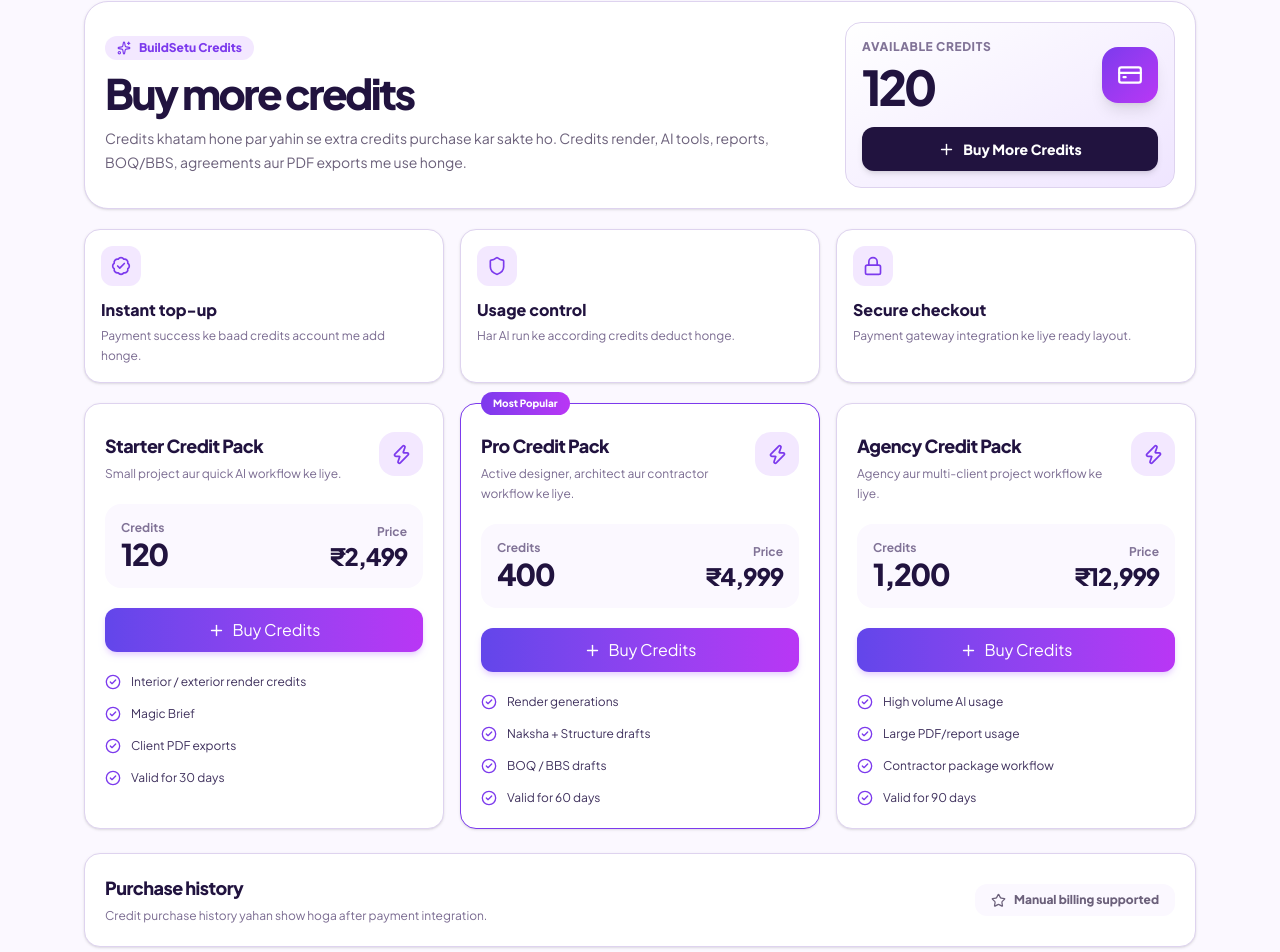
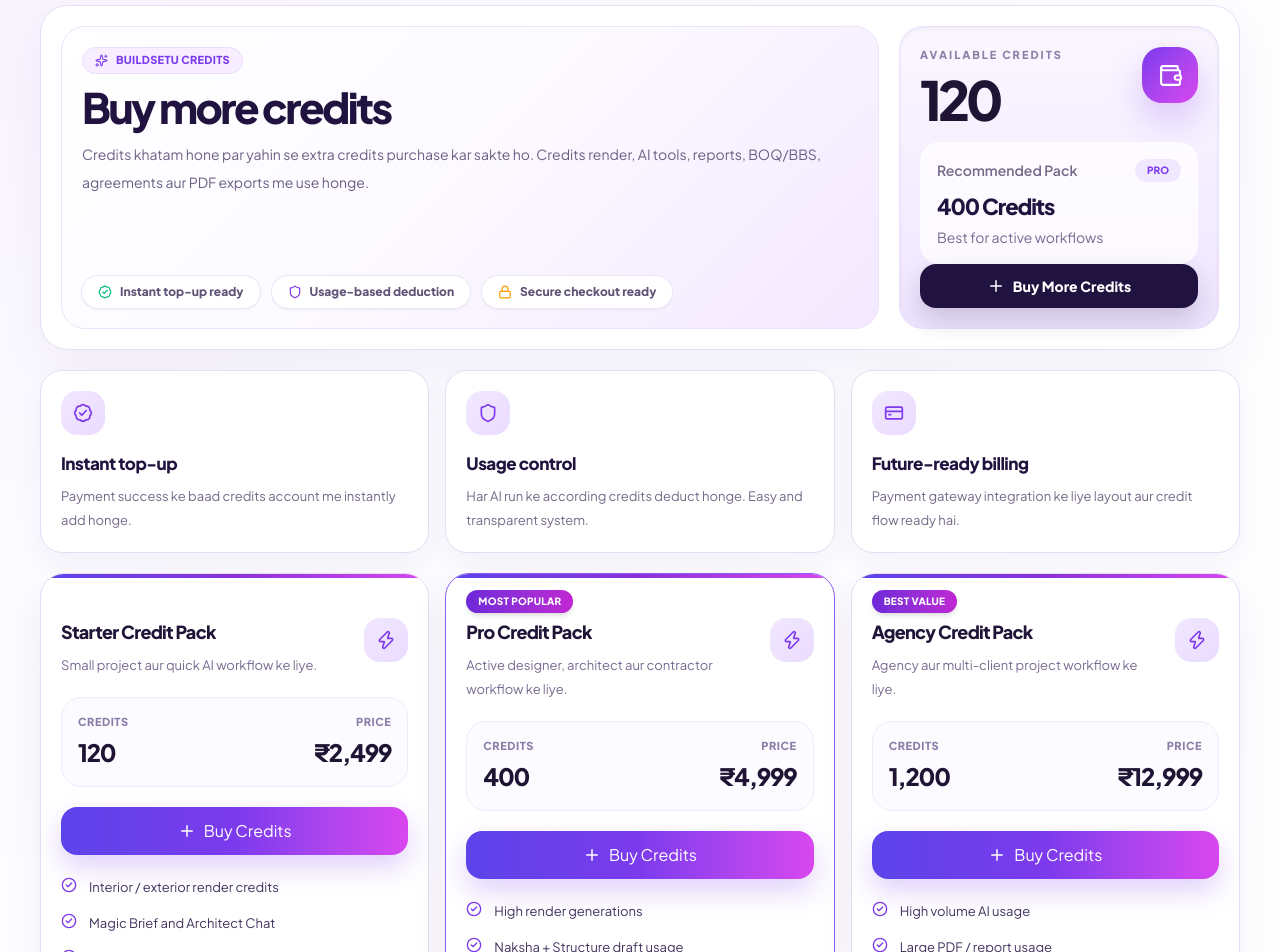
Before and after one commit to maihoonankitsingh/Build-Setu-Ai, a Next.js app: page /credits in a window 1280 px wide. Shown: the part 83-1035 px from the top of the page. Built offline with nearby package versions, Linux system fonts and the light colour scheme.

Commit message:
Refine credits page layout with compact equal sections

```diff
--- a/app/credits/page.tsx
+++ b/app/credits/page.tsx
@@ -1,5 +1,6 @@
 "use client";
 
+import type { ReactNode } from "react";
 import {
   ArrowLeft,
   BadgeCheck,
@@ -10,31 +11,63 @@ import {
   Shield,
   Sparkles,
   Star,
+  Wallet,
   Zap,
 } from "lucide-react";
 
-const packs = [
+type Pack = {
+  id: string;
+  name: string;
+  credits: number;
+  price: number;
+  badge?: string;
+  popular?: boolean;
+  desc: string;
+  features: string[];
+};
+
+const packs: Pack[] = [
   {
+    id: "starter",
     name: "Starter Credit Pack",
     credits: 120,
     price: 2499,
     desc: "Small project aur quick AI workflow ke liye.",
-    features: ["Interior / exterior render credits", "Magic Brief", "Client PDF exports", "Valid for 30 days"],
+    features: [
+      "Interior / exterior render credits",
+      "Magic Brief and Architect Chat",
+      "Client PDF exports",
+      "Valid for 30 days",
+    ],
   },
   {
+    id: "pro",
     name: "Pro Credit Pack",
     credits: 400,
     price: 4999,
+    badge: "MOST POPULAR",
+    popular: true,
     desc: "Active designer, architect aur contractor workflow ke liye.",
-    popular: true,
-    features: ["Render generations", "Naksha + Structure drafts", "BOQ / BBS drafts", "Valid for 60 days"],
+    features: [
+      "High render generations",
+      "Naksha + Structure draft usage",
+      "BOQ / BBS draft usage",
+      "Valid for 60 days",
+    ],
   },
   {
+    id: "agency",
     name: "Agency Credit Pack",
     credits: 1200,
     price: 12999,
+    badge: "BEST VALUE",
     desc: "Agency aur multi-client project workflow ke liye.",
-    features: ["High volume AI usage", "Large PDF/report usage", "Contractor package workflow", "Valid for 90 days"],
+    features: [
+      "High volume AI usage",
+      "Large PDF / report usage",
+      "Contractor package workflow",
+      "Valid for 90 days",
+    ],
   },
 ];
 
@@ -42,148 +75,257 @@ function money(value: number) {
   return "₹" + value.toLocaleString("en-IN");
 }
 
+function InfoCard({
+  icon,
+  title,
+  desc,
+}: {
+  icon: ReactNode;
+  title: string;
+  desc: string;
+}) {
+  return (
+    <div className="flex h-full min-h-[170px] flex-col rounded-[22px] border border-[#e6ddf4] bg-white p-5 shadow-[0_10px_28px_rgba(70,35,130,0.05)]">
+      <div className="mb-4 flex h-11 w-11 items-center justify-center rounded-2xl bg-gradient-to-br from-[#f2e8ff] to-[#eadbff] text-[#7c3aed]">
+        {icon}
+      </div>
+      <h3 className="text-[17px] font-black tracking-[-0.03em] text-[#21133f]">
+        {title}
+      </h3>
+      <p className="mt-2 text-[13px] leading-6 text-[#766987]">
+        {desc}
+      </p>
+    </div>
+  );
+}
+
+function PackCard({ pack }: { pack: Pack }) {
+  return (
+    <article
+      className={`relative flex h-full min-h-[520px] flex-col overflow-hidden rounded-[24px] border bg-white shadow-[0_16px_42px_rgba(65,29,120,0.06)] ${
+        pack.popular
+          ? "border-[#8b5cf6] shadow-[0_0_0_2px_rgba(139,92,246,0.10),0_18px_48px_rgba(91,33,182,0.10)]"
+          : "border-[#e6ddf4]"
+      }`}
+    >
+      <div className="h-1 w-full bg-gradient-to-r from-[#5b43ea] via-[#8b31d9] to-[#d946ef]" />
+
+      {pack.badge ? (
+        <div className="absolute left-5 top-4 rounded-full bg-gradient-to-r from-[#6d28d9] to-[#c026d3] px-3 py-1 text-[10px] font-black tracking-wide text-white shadow-md">
+          {pack.badge}
+        </div>
+      ) : null}
+
+      <div className="flex h-full flex-col p-5 pt-6">
+        <div className="mt-4 flex items-start justify-between gap-4">
+          <div>
+            <h2 className="text-[18px] font-black tracking-[-0.04em] text-[#201537]">
+              {pack.name}
+            </h2>
+            <p className="mt-2 text-[13px] leading-6 text-[#786a91]">
+              {pack.desc}
+            </p>
+          </div>
+
+          <div className="flex h-11 w-11 shrink-0 items-center justify-center rounded-2xl bg-gradient-to-br from-[#f1e8ff] to-[#eadbff] text-[#7c3aed]">
+            <Zap size={20} />
+          </div>
+        </div>
+
+        <div className="mt-5 rounded-[20px] border border-[#f0e9fb] bg-[#fcfbff] p-4">
+          <div className="grid grid-cols-2 gap-4">
+            <div>
+              <p className="text-[11px] font-black uppercase tracking-wider text-[#8b7ca6]">
+                Credits
+              </p>
+              <p className="mt-1 text-[24px] font-black tracking-[-0.05em] text-[#1f1433]">
+                {pack.credits.toLocaleString("en-IN")}
+              </p>
+            </div>
+
+            <div className="text-right">
+              <p className="text-[11px] font-black uppercase tracking-wider text-[#8b7ca6]">
+                Price
+              </p>
+              <p className="mt-1 text-[24px] font-black tracking-[-0.05em] text-[#1f1433]">
+                {money(pack.price)}
+              </p>
+            </div>
+          </div>
+        </div>
+
+        <button
+          onClick={() => {
+            alert(`${pack.name} selected. Next step: payment gateway integration.`);
+          }}
+          className="mt-5 flex h-12 w-full items-center justify-center gap-2 rounded-2xl bg-gradient-to-r from-[#5b43ea] via-[#7c3aed] to-[#d946ef] text-sm font-black text-white shadow-[0_12px_28px_rgba(124,58,237,0.24)] transition hover:brightness-105"
+        >
+          <Plus size={18} />
+          Buy Credits
+        </button>
+
+        <div className="mt-5 space-y-3">
+          {pack.features.map((feature) => (
+            <div key={feature} className="flex gap-3 text-[13px] leading-6 text-[#43345f]">
+              <CheckCircle2 className="mt-0.5 h-4 w-4 shrink-0 text-[#7c3aed]" />
+              <span>{feature}</span>
+            </div>
+          ))}
+        </div>
+
+        <div className="mt-auto pt-4" />
+      </div>
+    </article>
+  );
+}
+
 export default function CreditsPage() {
+  const availableCredits = 120;
+
   return (
-    <main className="min-h-screen bg-[#fbf8ff] text-[#21133f]">
-      <section className="mx-auto max-w-6xl px-5 py-6">
+    <main className="min-h-screen bg-[radial-gradient(circle_at_top_left,#f8f3ff_0%,#fcfbff_36%,#ffffff_100%)] text-[#201537]">
+      <section className="mx-auto max-w-[1240px] px-5 py-6">
         <div className="mb-5 flex items-center justify-between">
-          <a href="/" className="inline-flex items-center gap-2 text-sm font-black text-[#6b607a] hover:text-[#7c3aed]">
+          <a
+            href="/"
+            className="inline-flex items-center gap-2 text-sm font-black text-[#5f5476] hover:text-[#7c3aed]"
+          >
             <ArrowLeft size={17} />
             Back to dashboard
           </a>
 
-          <a href="/pricing" className="inline-flex h-10 items-center justify-center rounded-xl border border-[#ded3ef] bg-white px-4 text-xs font-black text-[#281d39] shadow-sm hover:bg-purple-50">
+          <a
+            href="/pricing"
+            className="inline-flex h-11 items-center justify-center rounded-2xl border border-[#e3d9f3] bg-white px-5 text-sm font-black text-[#21133f] shadow-sm hover:bg-purple-50"
+          >
             View Plans
           </a>
         </div>
 
-        <section className="mb-5 overflow-hidden rounded-[24px] border border-[#ded3ef] bg-white shadow-sm">
-          <div className="grid gap-5 p-5 lg:grid-cols-[1fr_330px] lg:items-center">
-            <div>
-              <div className="mb-3 inline-flex items-center gap-2 rounded-full bg-purple-100 px-3 py-1 text-xs font-black text-[#7c3aed]">
-                <Sparkles size={14} />
+        {/* TOP SECTION - COMPACT */}
+        <section className="rounded-[28px] border border-[#e7def5] bg-white p-5 shadow-[0_18px_50px_rgba(65,29,120,0.05)]">
+          <div className="grid gap-5 lg:grid-cols-[1.6fr_320px]">
+            <div className="flex min-h-[220px] flex-col rounded-[24px] border border-[#ece4f8] bg-[linear-gradient(135deg,#ffffff_0%,#fcfaff_48%,#f3e8ff_100%)] p-5">
+              <div className="mb-3 inline-flex w-fit items-center gap-2 rounded-full border border-[#eadcff] bg-[#f7efff] px-3 py-1 text-[11px] font-black uppercase tracking-wide text-[#7c3aed]">
+                <Sparkles size={13} />
                 BuildSetu Credits
               </div>
 
-              <h1 className="text-[34px] font-black leading-none tracking-[-0.06em] text-[#21133f] md:text-[42px]">
+              <h1 className="text-[30px] font-black leading-none tracking-[-0.06em] text-[#21133f] md:text-[42px]">
                 Buy more credits
               </h1>
 
-              <p className="mt-3 max-w-2xl text-sm leading-6 text-[#6b607a]">
+              <p className="mt-3 max-w-3xl text-[14px] leading-7 text-[#6c5f84]">
                 Credits khatam hone par yahin se extra credits purchase kar sakte ho.
                 Credits render, AI tools, reports, BOQ/BBS, agreements aur PDF exports me use honge.
               </p>
+
+              <div className="mt-auto pt-5">
+                <div className="flex flex-wrap gap-3">
+                  <span className="inline-flex items-center gap-2 rounded-full bg-white px-4 py-2 text-xs font-black text-[#5f5476] shadow-sm ring-1 ring-[#eee6f8]">
+                    <BadgeCheck size={14} className="text-emerald-500" />
+                    Instant top-up ready
+                  </span>
+                  <span className="inline-flex items-center gap-2 rounded-full bg-white px-4 py-2 text-xs font-black text-[#5f5476] shadow-sm ring-1 ring-[#eee6f8]">
+                    <Shield size={14} className="text-[#7c3aed]" />
+                    Usage-based deduction
+                  </span>
+                  <span className="inline-flex items-center gap-2 rounded-full bg-white px-4 py-2 text-xs font-black text-[#5f5476] shadow-sm ring-1 ring-[#eee6f8]">
+                    <Lock size={14} className="text-amber-500" />
+                    Secure checkout ready
+                  </span>
+                </div>
+              </div>
             </div>
 
-            <div className="rounded-2xl border border-[#ded3ef] bg-gradient-to-br from-white to-[#efe5ff] p-4">
-              <div className="flex items-center justify-between gap-4">
+            <div className="flex min-h-[220px] flex-col rounded-[24px] border border-[#eadfff] bg-[linear-gradient(180deg,#fbf7ff_0%,#efe5ff_100%)] p-5 shadow-inner">
+              <div className="flex items-start justify-between gap-4">
                 <div>
-                  <p className="text-xs font-black uppercase tracking-wider text-[#817397]">Available Credits</p>
-                  <p className="mt-2 text-5xl font-black tracking-[-0.07em] text-[#21133f]">120</p>
+                  <p className="text-[11px] font-black uppercase tracking-[0.18em] text-[#8f7fa7]">
+                    Available Credits
+                  </p>
+                  <p className="mt-2 text-[54px] font-black leading-none tracking-[-0.08em] text-[#1f1433]">
+                    {availableCredits}
+                  </p>
                 </div>
 
-                <div className="flex h-14 w-14 items-center justify-center rounded-2xl bg-gradient-to-br from-[#7c3aed] to-[#b936f5] text-white shadow-lg">
-                  <CreditCard size={26} />
+                <div className="flex h-14 w-14 items-center justify-center rounded-[20px] bg-gradient-to-br from-[#7c3aed] to-[#d946ef] text-white shadow-[0_16px_34px_rgba(124,58,237,0.25)]">
+                  <Wallet size={25} />
                 </div>
               </div>
 
-              <a href="#credit-packs" className="mt-4 flex h-11 items-center justify-center gap-2 rounded-xl bg-[#21133f] text-sm font-black text-white shadow-md">
-                <Plus size={17} />
+              <div className="mt-4 rounded-[20px] border border-white/70 bg-white/75 p-4">
+                <div className="flex items-center justify-between">
+                  <span className="text-sm font-semibold text-[#756888]">Recommended Pack</span>
+                  <span className="rounded-full bg-[#efe8ff] px-3 py-1 text-[10px] font-black text-[#7c3aed]">
+                    PRO
+                  </span>
+                </div>
+                <p className="mt-2 text-[22px] font-black tracking-[-0.05em] text-[#21133f]">
+                  400 Credits
+                </p>
+                <p className="mt-1 text-sm text-[#786a91]">Best for active workflows</p>
+              </div>
+
+              <a
+                href="#credit-packs"
+                className="mt-auto flex h-11 items-center justify-center gap-2 rounded-2xl bg-[#21133f] text-sm font-black text-white shadow-[0_12px_26px_rgba(33,19,63,0.18)]"
+              >
+                <Plus size={18} />
                 Buy More Credits
               </a>
             </div>
           </div>
         </section>
 
-        <section className="mb-5 grid gap-4 md:grid-cols-3">
-          {[
-            ["Instant top-up", "Payment success ke baad credits account me add honge.", <BadgeCheck key="a" size={20} />],
-            ["Usage control", "Har AI run ke according credits deduct honge.", <Shield key="b" size={20} />],
-            ["Secure checkout", "Payment gateway integration ke liye ready layout.", <Lock key="c" size={20} />],
-          ].map(([title, desc, icon]) => (
-            <div key={String(title)} className="rounded-2xl border border-[#ded3ef] bg-white p-4 shadow-sm">
-              <div className="mb-3 flex h-10 w-10 items-center justify-center rounded-xl bg-purple-100 text-[#7c3aed]">
-                {icon}
-              </div>
-              <h3 className="text-base font-black">{title}</h3>
-              <p className="mt-1 text-xs leading-5 text-[#7a6b91]">{desc}</p>
-            </div>
+        {/* 3 SAME INFO CARDS */}
+        <section className="mt-5 grid gap-4 md:grid-cols-3">
+          <InfoCard
+            icon={<BadgeCheck size={20} />}
+            title="Instant top-up"
+            desc="Payment success ke baad credits account me instantly add honge."
+          />
+          <InfoCard
+            icon={<Shield size={20} />}
+            title="Usage control"
+            desc="Har AI run ke according credits deduct honge. Easy and transparent system."
+          />
+          <InfoCard
+            icon={<CreditCard size={20} />}
+            title="Future-ready billing"
+            desc="Payment gateway integration ke liye layout aur credit flow ready hai."
+          />
+        </section>
+
+        {/* EQUAL PRICING CARDS */}
+        <section id="credit-packs" className="mt-5 grid gap-4 lg:grid-cols-3">
+          {packs.map((pack) => (
+            <PackCard key={pack.id} pack={pack} />
           ))}
         </section>
 
-        <section id="credit-packs" className="grid gap-4 lg:grid-cols-3">
-          {packs.map((pack) => (
-            <article
-              key={pack.name}
-              className={`relative rounded-2xl border bg-white p-5 shadow-sm ${
-                pack.popular ? "border-[#7c3aed] shadow-[0_0_0_3px_rgba(124,58,237,0.12)]" : "border-[#ded3ef]"
-              }`}
-            >
-              {pack.popular ? (
-                <div className="absolute -top-3 left-5 rounded-full bg-gradient-to-r from-[#7c3aed] to-[#b936f5] px-3 py-1 text-[10px] font-black text-white">
-                  Most Popular
-                </div>
-              ) : null}
-
-              <div className="flex items-start justify-between gap-4 pt-2">
-                <div>
-                  <h2 className="text-lg font-black tracking-[-0.03em] text-[#21133f]">{pack.name}</h2>
-                  <p className="mt-1 text-xs leading-5 text-[#7a6b91]">{pack.desc}</p>
-                </div>
-
-                <div className="flex h-11 w-11 shrink-0 items-center justify-center rounded-2xl bg-purple-100 text-[#7c3aed]">
-                  <Zap size={21} />
-                </div>
-              </div>
-
-              <div className="mt-5 rounded-2xl bg-[#fbf8ff] p-4">
-                <div className="flex items-end justify-between gap-3">
-                  <div>
-                    <p className="text-xs font-bold text-[#817397]">Credits</p>
-                    <p className="text-3xl font-black tracking-[-0.05em] text-[#21133f]">
-                      {pack.credits.toLocaleString("en-IN")}
-                    </p>
-                  </div>
-                  <div className="text-right">
-                    <p className="text-xs font-bold text-[#817397]">Price</p>
-                    <p className="text-2xl font-black tracking-[-0.05em] text-[#21133f]">{money(pack.price)}</p>
-                  </div>
-                </div>
-              </div>
-
-              <button
-                onClick={() => alert(`${pack.name} selected. Payment integration next step hai.`)}
-                className="mt-5 flex h-11 w-full items-center justify-center gap-2 rounded-xl bg-gradient-to-r from-[#6246ea] to-[#b936f5] text-sm font-black text-white shadow-md shadow-purple-200"
-              >
-                <Plus size={17} />
-                Buy Credits
-              </button>
-
-              <div className="mt-5 space-y-3">
-                {pack.features.map((feature) => (
-                  <div key={feature} className="flex gap-2.5 text-xs leading-5 text-[#3f315d]">
-                    <CheckCircle2 className="mt-0.5 h-4 w-4 shrink-0 text-[#7c3aed]" />
-                    <span>{feature}</span>
-                  </div>
-                ))}
-              </div>
-            </article>
-          ))}
-        </section>
-
-        <section className="mt-6 rounded-2xl border border-[#ded3ef] bg-white p-5 shadow-sm">
+        {/* BOTTOM BAR */}
+        <section className="mt-5 rounded-[24px] border border-[#e7def5] bg-white p-5 shadow-[0_14px_40px_rgba(65,29,120,0.04)]">
           <div className="flex flex-col gap-4 lg:flex-row lg:items-center lg:justify-between">
             <div>
-              <h3 className="text-lg font-black tracking-[-0.03em]">Purchase history</h3>
-              <p className="mt-1 text-xs leading-5 text-[#7a6b91]">
+              <h3 className="text-[22px] font-black tracking-[-0.05em] text-[#1f1632]">
+                Purchase history
+              </h3>
+              <p className="mt-2 text-sm leading-6 text-[#796c91]">
                 Credit purchase history yahan show hoga after payment integration.
               </p>
             </div>
 
-            <span className="inline-flex items-center gap-2 rounded-xl bg-[#fbf8ff] px-4 py-2 text-xs font-black text-[#6b607a]">
-              <Star size={15} />
-              Manual billing supported
-            </span>
+            <div className="flex flex-wrap gap-3">
+              <span className="inline-flex items-center gap-2 rounded-full bg-[#fbf8ff] px-4 py-2 text-xs font-black text-[#665a7d] ring-1 ring-[#efe8fb]">
+                <Star size={14} />
+                Manual billing supported
+              </span>
+              <span className="inline-flex items-center gap-2 rounded-full bg-[#fbf8ff] px-4 py-2 text-xs font-black text-[#665a7d] ring-1 ring-[#efe8fb]">
+                <Lock size={14} />
+                Secure payment ready
+              </span>
+            </div>
           </div>
         </section>
       </section>
```
